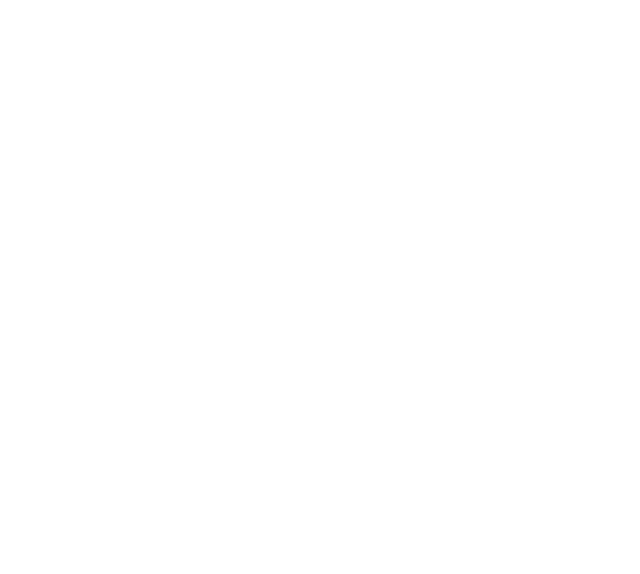
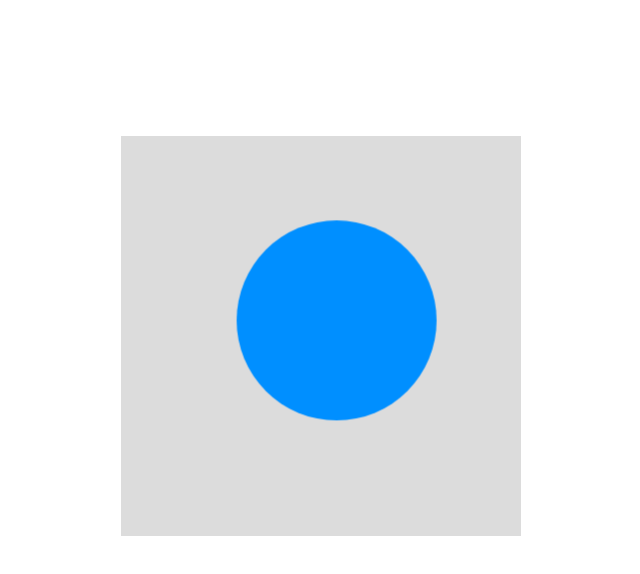
Before and after one commit to MrKolman/Uppgift-4, a plain HTML site: page index.html in a window 1280 px wide. Shown: the whole page, without its empty margins (447-1087 px from the left). Drawn offline with Linux system fonts and the light colour scheme.

Commit message:
fick hjälp av alfred

```diff
--- a/index.html
+++ b/index.html
@@ -6,11 +6,11 @@
     <title>Document</title>
     <link rel="stylesheet" href="style.css">
 </head>
-<style>
+<body>
+    <div class="parent">
+        <div class="child">
 
-
-</style>
-<body>
-
+        </div>
+    </div>
 </body>
 </html>
```
